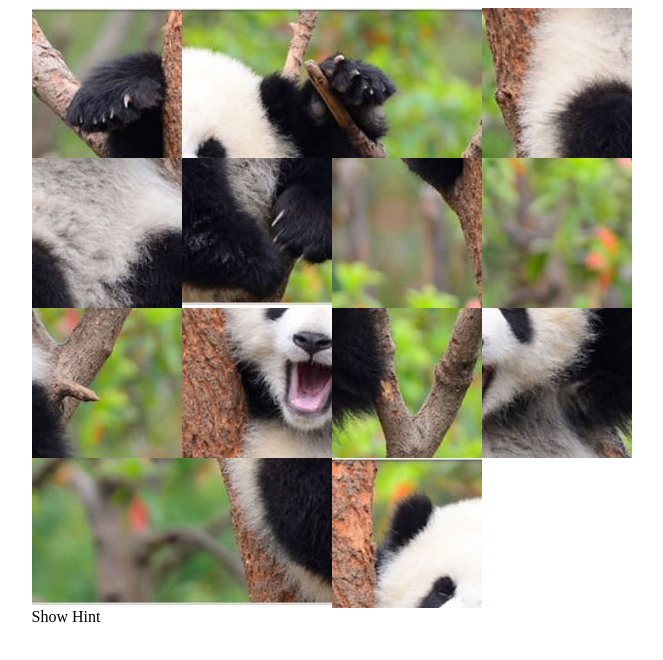
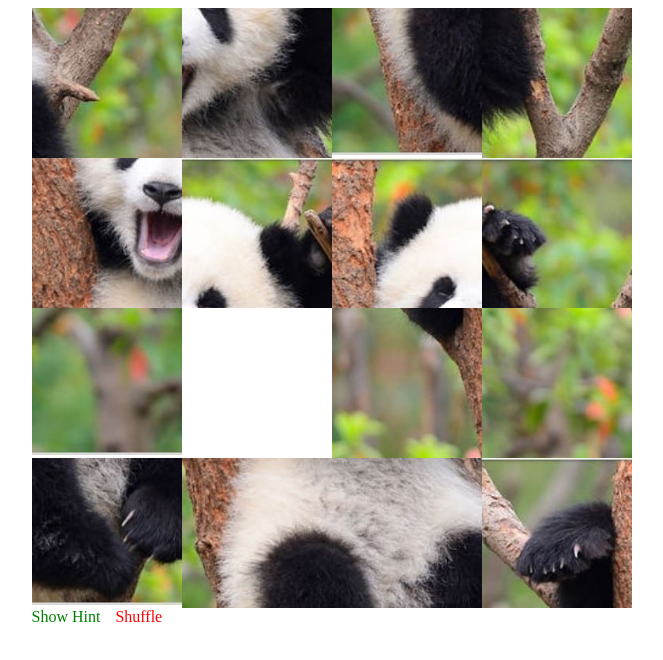
Before and after one commit to sureshprajapati076/panda-puzzle, an Angular app: page / in a window 1280 px wide. Shown: the top 660 px of the page, without its empty margins (286-949 px from the left). Built offline with nearby package versions, Linux system fonts and the light colour scheme.

Commit message:
Panda Puzzle

```diff
--- a/src/app/app.component.html
+++ b/src/app/app.component.html
@@ -35,6 +35,8 @@
 
 
 
-  <span style="cursor: pointer;" (click)="showHint=!showHint">Show Hint</span>
+  <span style="cursor: pointer; color:green;" (click)="showHint=!showHint">Show Hint</span>
+  <span style="cursor: pointer; color:red; position: relative;left:15px;"
+    (click)="showHint=false; shuffle()">Shuffle</span>
 
 </div>
--- a/src/app/app.component.ts
+++ b/src/app/app.component.ts
@@ -5,13 +5,105 @@ import { Component } from '@angular/core'; @Component({
 })
 export class AppComponent {
 
+
+  randomArray = [0, 2, 3, 9, 10, 14, 4, 8, 11, 5, 7, 6, 12, 13, 1, 15];
   correct = [0, 1, 2, 3, 4, 5, 6, 7, 8, 9, 10, 11, 12, 13, 14, 15];
-  matrix = [[0, 2, 3, 9], [10, 14, 4, 8], [11, 5, 7, 6], [12, 13, 1, 15]
-  ]
+  matrix = [[0, 0, 0,], [0, 0, 0, 0], [0, 0, 0, 0], [0, 0, 0, 0]]
   SIZE = this.matrix.length;
   BLANK = 15
   showHiddenBlock = false;
   showHint: boolean = false;
+
+  constructor() {
+
+    this.shuffle();
+
+
+  }
+
+  shuffle() {
+
+    this.randomArrayShuffle(this.randomArray);
+
+
+
+
+    let inversions = 0;
+    for (let i = 0; i < this.randomArray.length; i++) {
+      for (let j = i + 1; j < this.randomArray.length; j++) {
+        if (this.randomArray[i] > this.randomArray[j] && (this.randomArray[i] != 15 || this.randomArray[j] != 15)) {
+          inversions++;
+        }
+      }
+    }
+    let index = this.randomArray.indexOf(15);
+    if (inversions % 2 == 1 && (index >= 0 && index <= 3 || index >= 8 && index <= 11)) {
+      let c = 0;
+
+
+      for (let i = 0; i < this.SIZE; i++) {
+        for (let j = 0; j < this.SIZE; j++) {
+          this.matrix[i][j] = this.randomArray[c++];
+
+        }
+      }
+      return;
+    }
+    if (inversions % 2 == 0 && (index >= 4 && index <= 7 || index >= 12 && index <= 15)) {
+      let c = 0;
+
+
+      for (let i = 0; i < this.SIZE; i++) {
+        for (let j = 0; j < this.SIZE; j++) {
+          this.matrix[i][j] = this.randomArray[c++];
+
+        }
+      }
+      return;
+    }
+    let temp;
+    if (index >= 13) {
+
+      if (this.randomArray[13] == 15) {
+        temp = this.randomArray[14];
+        this.randomArray[14] = this.randomArray[15];
+        this.randomArray[15] = temp;
+      } else if (this.randomArray[14] == 15) {
+        temp = this.randomArray[13];
+        this.randomArray[13] = this.randomArray[15];
+        this.randomArray[15] = temp;
+      } else {
+        temp = this.randomArray[13];
+        this.randomArray[13] = this.randomArray[14];
+        this.randomArray[14] = temp;
+
+      }
+    } else {
+      temp = this.randomArray[14];
+      this.randomArray[14] = this.randomArray[15];
+      this.randomArray[15] = temp;
+
+    }
+
+
+    let c = 0;
+
+
+    for (let i = 0; i < this.SIZE; i++) {
+      for (let j = 0; j < this.SIZE; j++) {
+        this.matrix[i][j] = this.randomArray[c++];
+
+      }
+    }
+
+
+
+
+  }
+
+
+
+
   swap(r1, c1, r2, c2) {
     let temp = this.matrix[r1][c1];
     this.matrix[r1][c1] = this.matrix[r2][c2];
@@ -49,4 +141,23 @@ export class AppComponent {
 
 
   }
+
+
+  randomArrayShuffle(array) {
+    var currentIndex = array.length, temporaryValue, randomIndex;
+    while (0 !== currentIndex) {
+      randomIndex = Math.floor(Math.random() * currentIndex);
+      currentIndex -= 1;
+      temporaryValue = array[currentIndex];
+      array[currentIndex] = array[randomIndex];
+      array[randomIndex] = temporaryValue;
+    }
+    return array;
+  }
+
+
+
+
+
+
 }
```
Also changed, not shown: 5 other files (tests, documents, lock files or other folders).
